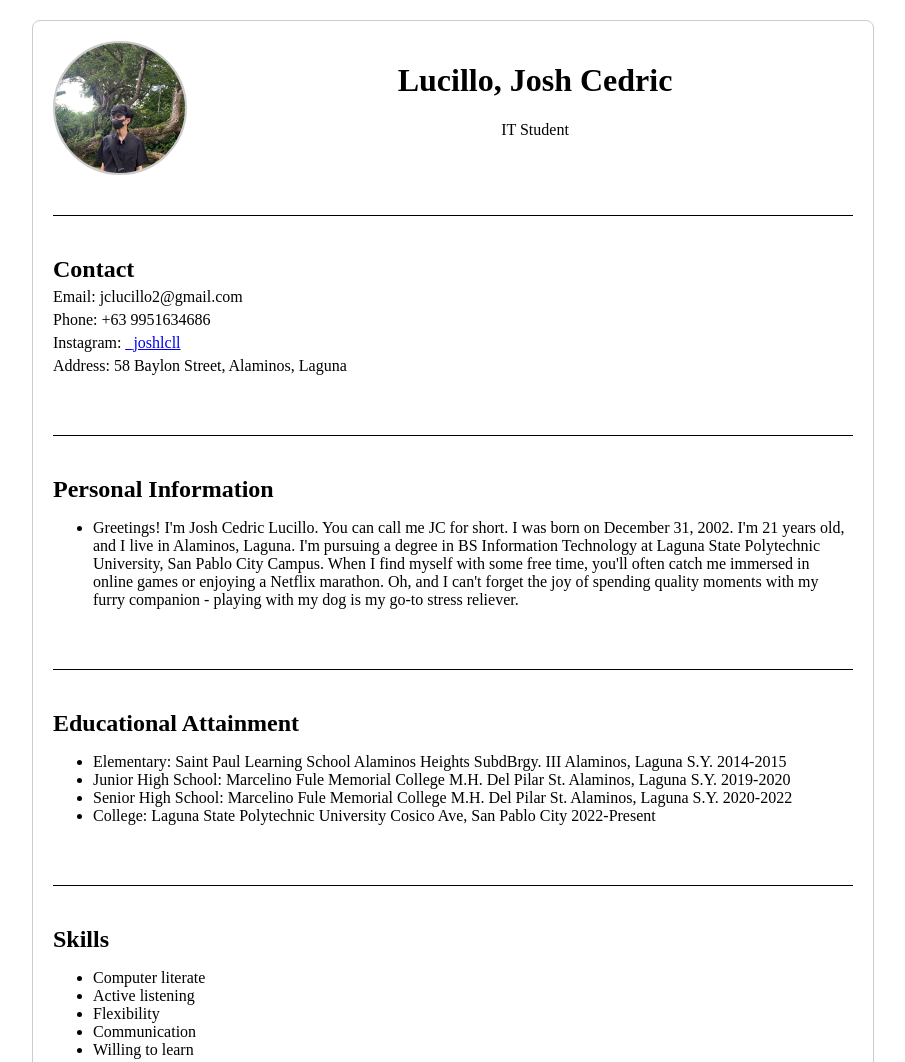
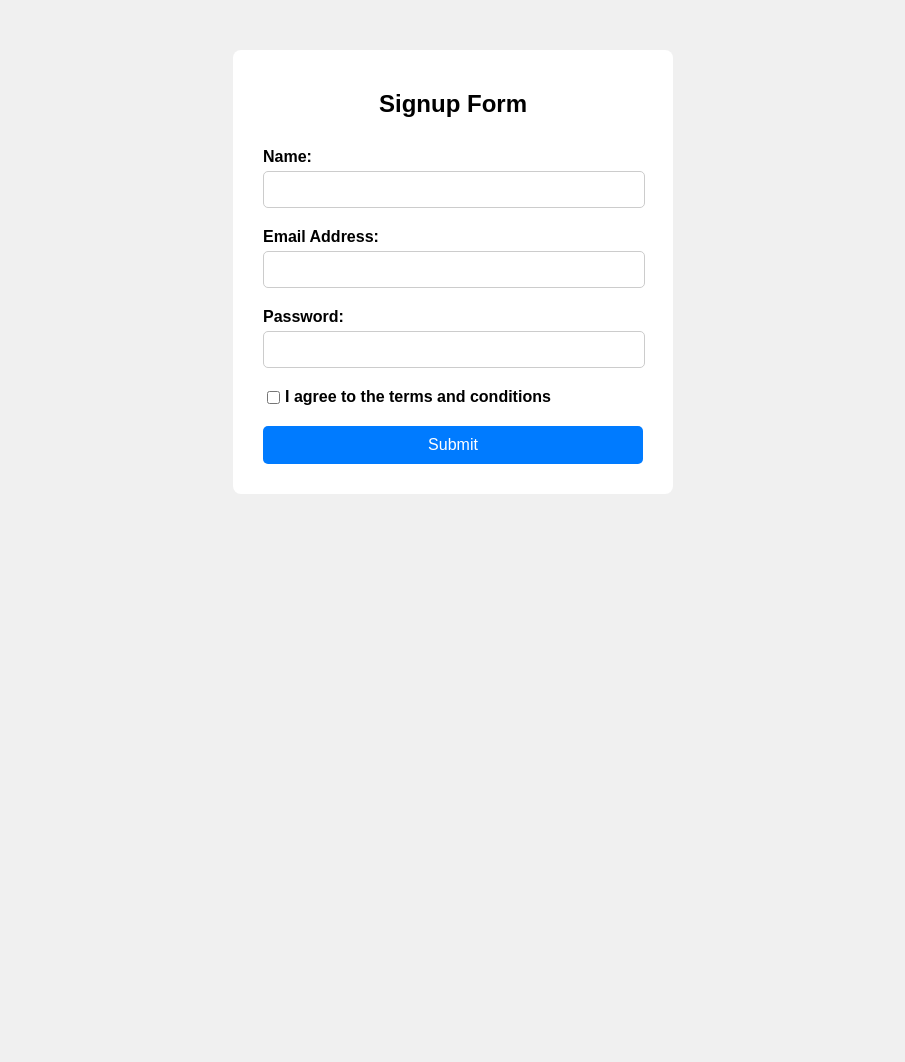
Before and after one commit to jshlcll/jclucillo, a plain HTML site: page index.html in a window 1280 px wide. Shown: the top 1062 px of the page, without its empty margins (187-1092 px from the left). After the commit the page ends 800 px from the top, so only its background shows below. Drawn offline with Linux system fonts and the light colour scheme.

Commit message:
Add files via upload

```diff
--- a/index.html
+++ b/index.html
@@ -3,147 +3,36 @@
 <head>
     <meta charset="UTF-8">
     <meta name="viewport" content="width=device-width, initial-scale=1.0">
-<title>Personal Portfolio</title>
-<style>
-    body {
-        margin: 0;
-        padding: 0;
-        font-family: 'Times New Roman', Times, serif;
-    }
-    .container {
-        max-width: 800px;
-        margin: 20px auto;
-        padding: 20px;
-        border: 1px solid #ccc;
-        border-radius: 8px;
-        background-color: white;
-        overflow: hidden;
-    }
-    .section {
-        margin-bottom: 40px;
-        color: black
-    }
-    .section h2 {
-        margin-bottom: 5px;
-
-    }
-    .profile-picture {
-        width: 130px;
-        height: 130px;
-        border-radius: 60%;
-        border: 2px solid #ccc;
-        background-color: #ddd;
-        overflow: hidden;
-        float: left;
-        margin-right: 30px;
-    }
-    .profile-picture img {
-        width: 100%;
-        height: auto;
-    }
-    .profile-details {
-        overflow: hidden;
-        text-align: center;
-    }
-    .contact-info {
-        clear: both;
-        margin-top: 20px;
-    }
-    .contact-info p {
-        margin: 5px 0;
-    }
-    .separator {
-        width: 100%;
-        border-top: 1px solid black;
-        margin-top: 60px;
-        margin-bottom: 40px;
-    }
-</style>
+    <title>Signup Form</title>
+    <link rel="stylesheet" href="style.css">
 </head>
 <body>
 
   <div class="container">
-    <div class="section">
-        <div class="profile-picture">
-            <img src="images/photo_6079973730651584468_y.jpg" alt="profile-picture">
-        </div>
-        <div class="profile-details">
-            <h1>Lucillo, Josh Cedric</h1>
-            <p>IT Student</p>
-        </div>
+    <h2>Signup Form</h2>
+    <form id="signupForm" action="submit" method="post">
+      <div class="form-group">
+        <label for="name">Name:</label>
+        <input type="text" id="name" name="name" required>
       </div>
 
-    <div class="separator"></div>
-
-    <div class="section">
-        <div class="contact-info">
-            <h2>Contact</h2>
-            <p>Email: jclucillo2@gmail.com</p>
-            <p>Phone: +63 9951634686</p>
-            <p>Instagram: <a href="https://www.instagram.com/_joshlcll" target="_blank">_joshlcll</a></p>
-            <p>Address: 58 Baylon Street, Alaminos, Laguna</p>
-        </div>
+      <div class="form-group">
+        <label for="email">Email Address:</label>
+        <input type="email" id="email" name="email" required>
       </div>
 
-    <div class="separator"></div>
-
-    <div class="section">
-        <h2>Personal Information</h2>
-        <ul>
-            <li>Greetings! I'm Josh Cedric Lucillo. You can call me JC for short. I was born on December 31, 2002. I'm 21 years old,
-                and I live in Alaminos, Laguna. I'm pursuing a degree in BS Information Technology at Laguna State
-                Polytechnic University, San Pablo City Campus. When I find myself with some free time,
-                you'll often catch me immersed in online games or enjoying a Netflix marathon.
-                Oh, and I can't forget the joy of spending quality moments with my furry companion - playing with
-                my dog is my go-to stress reliever.
-            </li>
-        </ul>
+      <div class="form-group">
+        <label for="password">Password:</label>
+        <input type="password" id="password" name="password" minlength="8" required>
       </div>
 
-    <div class="separator"></div>
-
-    <div class="section">
-        <h2>Educational Attainment</h2>
-        <ul>
-            <li>Elementary: Saint Paul Learning School
-                Alaminos Heights SubdBrgy. III Alaminos, Laguna
-                S.Y. 2014-2015</li>
-            <li>Junior High School: Marcelino Fule Memorial College
-                M.H. Del Pilar St. Alaminos, Laguna S.Y. 2019-2020</li>
-            <li>Senior High School: Marcelino Fule Memorial College
-                M.H. Del Pilar St. Alaminos, Laguna S.Y. 2020-2022</li>
-            <li>College: Laguna State Polytechnic University
-                Cosico Ave, San Pablo City 2022-Present</li>
-        </ul>
+      <div class="form-group">
+        <input type="checkbox" id="agree" name="agree" required>
+        <label for="agree">I agree to the terms and conditions</label>
       </div>
 
-    <div class="separator"></div>
-
-    <div class="section">
-        <h2>Skills</h2>
-        <ul>
-            <li>Computer literate</li>
-            <li>Active listening</li>
-            <li>Flexibility</li>
-            <li>Communication</li>
-            <li>Willing to learn</li>
-        </ul>
+      <input type="submit" value="Submit">
+    </form>
   </div>
-
-    <div class="separator"></div>
-
-    <div class="section">
-        <h2>Projects</h2>
-        <li>I don't have any projects to share.</li>
-    </div>
-
-    <div class="separator"></div>
-
-    <div class="section">
-        <h2>Work Experience</h2>
-        <li>As of now, I don't have any experience when it comes to work.</li>
-    </div>
-</div>
-
 </body>
 </html>
--- /dev/null
+++ b/style.css
@@ -0,0 +1,67 @@
+body {
+    font-family: Arial, sans-serif;
+    background-color: #f0f0f0;
+    margin: 0;
+    padding: 0;
+}
+
+.container {
+    max-width: 400px;
+    margin: 50px auto;
+    padding: 20px;
+    background-color: #fff;
+    border-radius: 8px;
+    box-shadow: 0 0 10x rgba(0, 0, 0, 0.1);
+}
+
+h2 {
+    text-align: center;
+}
+
+form {
+    text-align: left;
+    padding: 10px;
+}
+
+.form-group {
+    margin-bottom: 20px;
+    margin-right: 20px;
+}
+
+
+label {
+    display: block;
+    margin-bottom: 5px;
+    font-weight: bold;
+}
+
+input[type="text"],
+input[type="email"],
+input[type="password"] {
+    width: 100%;
+    padding: 10px;
+    border: 1px solid #ccc;
+    border-radius: 5px;
+    margin-right: 50px;
+}
+
+input[type="checkbox"] {
+    float: left;
+    margin-right: 5px;
+}
+
+
+input[type="submit"] {
+    width: 100%;
+    padding: 10px;
+    background-color: #007bff;
+    border: none;
+    border-radius: 5px;
+    font-size: 16px;
+    color: #fff;
+    cursor: pointer;
+}
+
+input[type="submit"]:hover {
+    background-color: #0056b3;
+}
```
Lines whose indentation alone changed are shown as unchanged.
